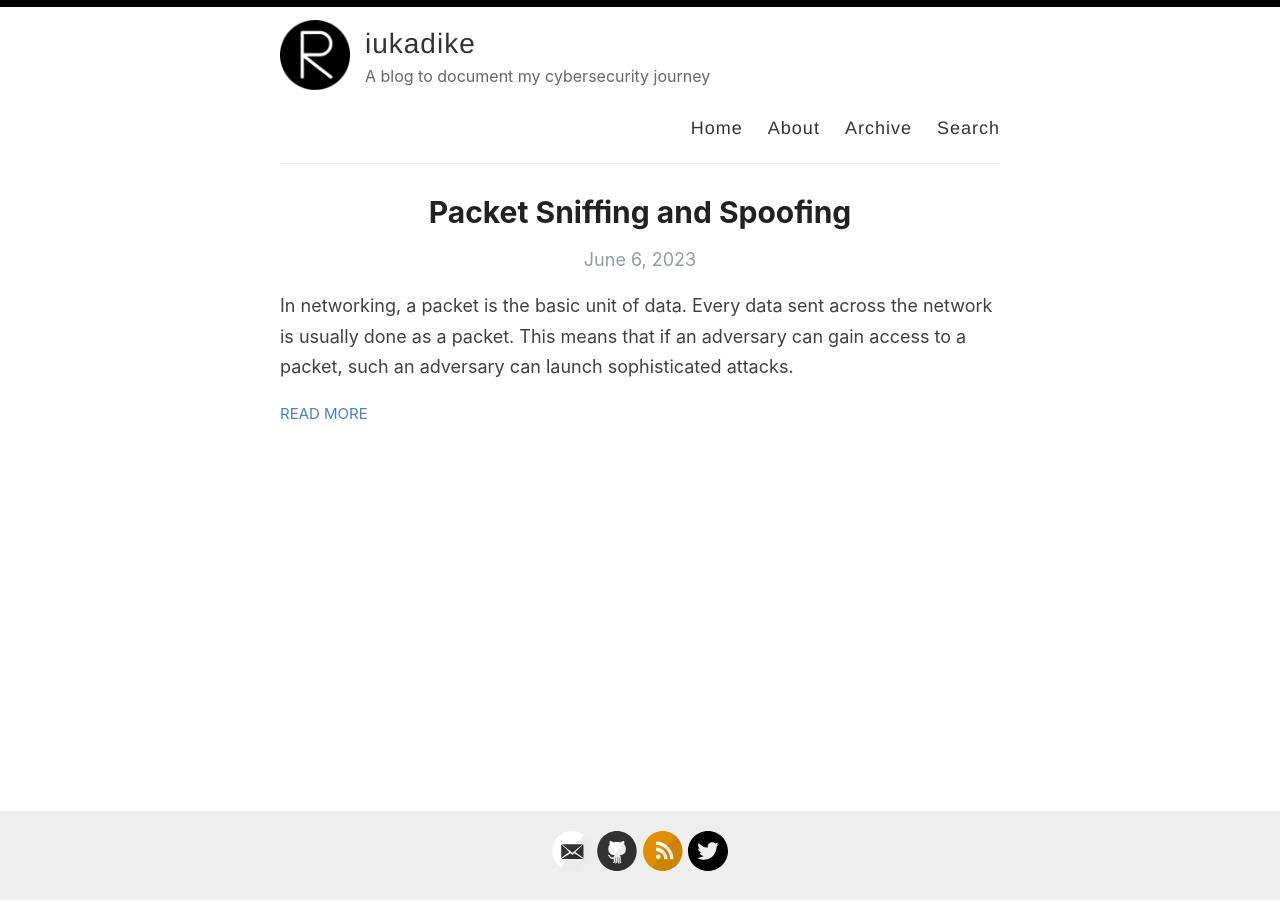
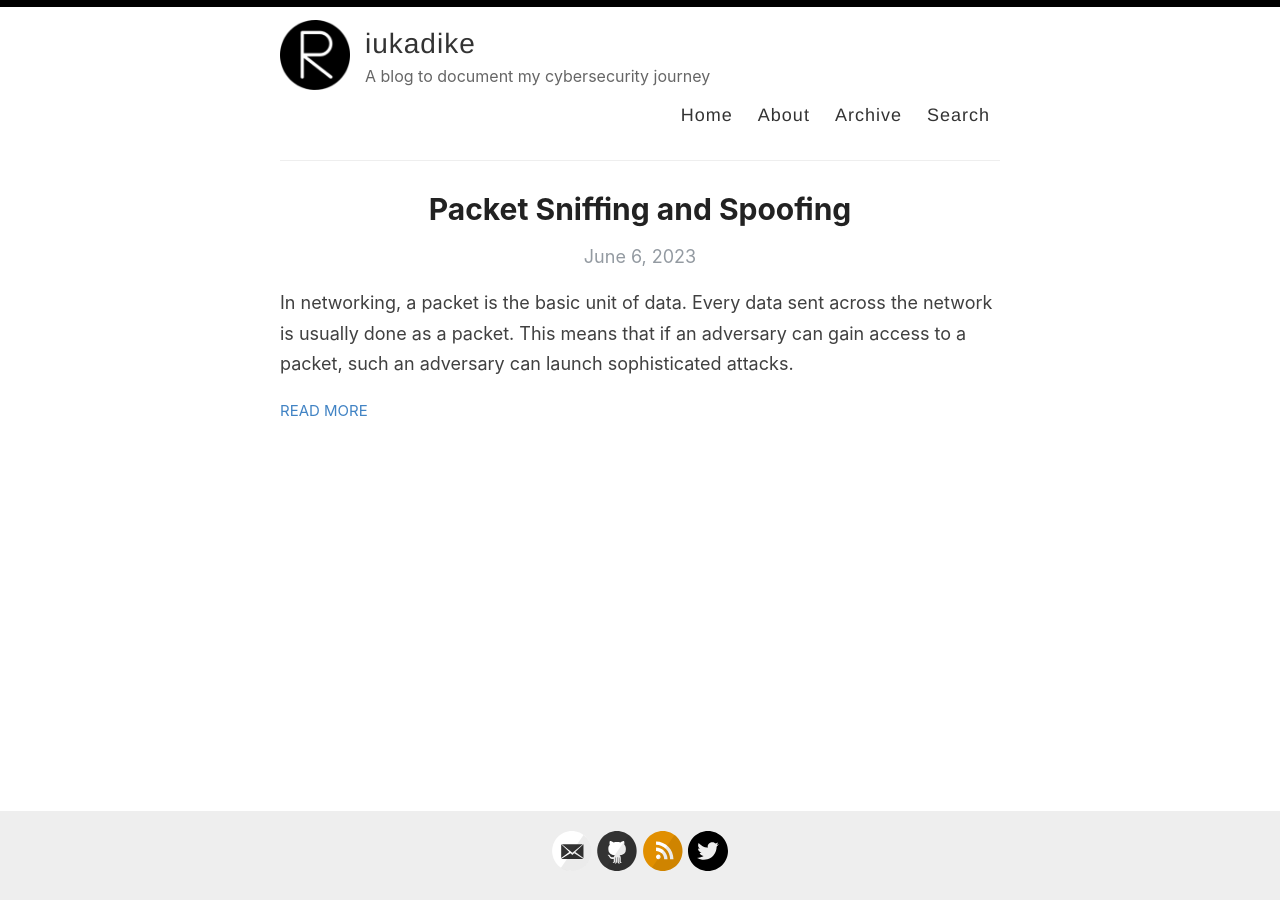
Before and after one commit to iukadike/blog, a Jekyll site: the page built from index.html, in a window 1280 px wide. Built offline with Jekyll 4.4.1, drawn with Linux system fonts in a browser that asks for light colours; the list of posts is cut into pages by our own code.

Commit message:
updates nav-bar custom css

```diff
--- a/assets/style.scss
+++ b/assets/style.scss
@@ -1149,7 +1149,7 @@ Modules - reusable parts of our design
 
 
 // Additional CSS to tweak UI
-wrapper-nav{
+.wrapper-nav{
   margin: 10px auto;
   padding: 0 10px;
 }
```
